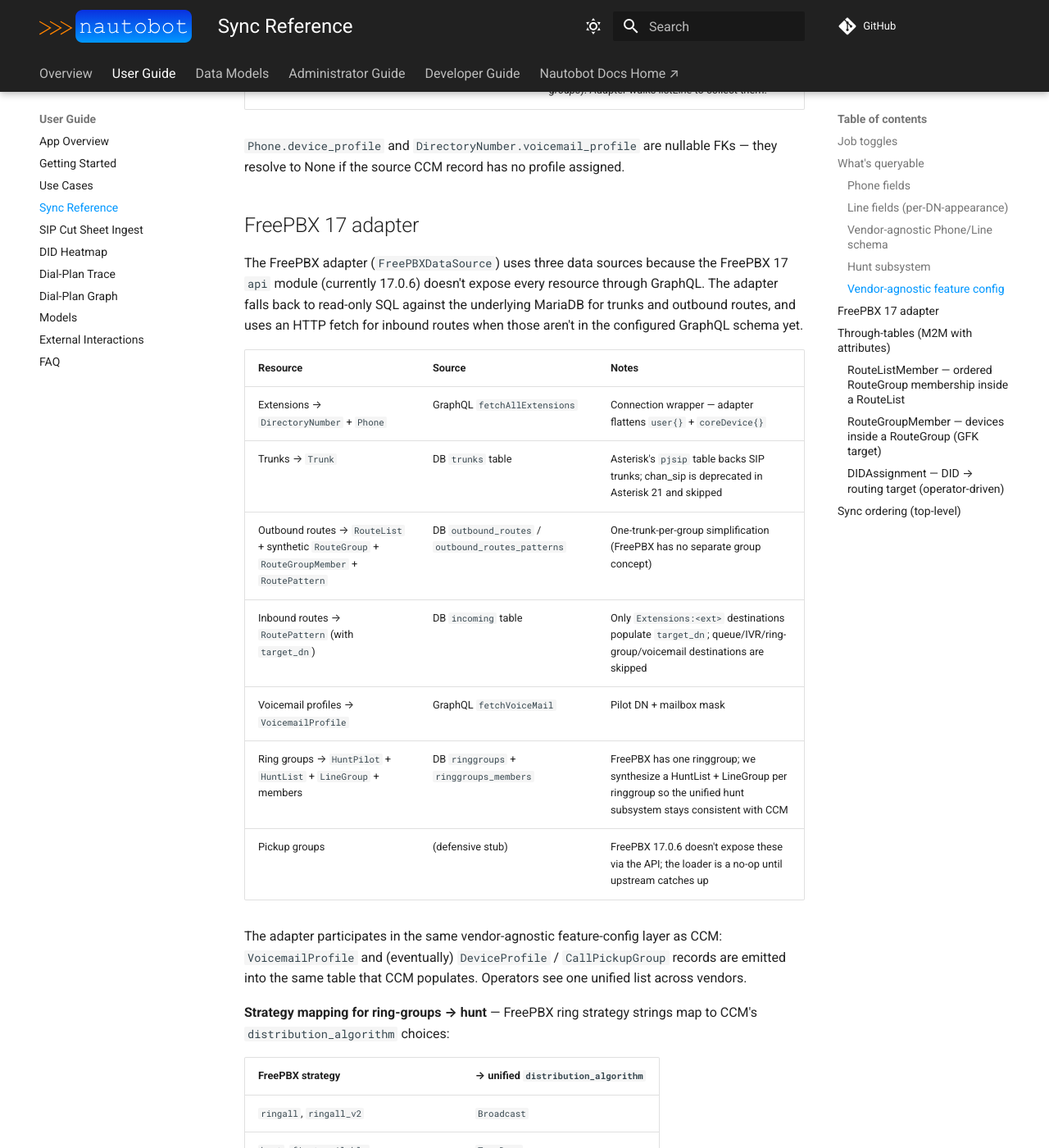
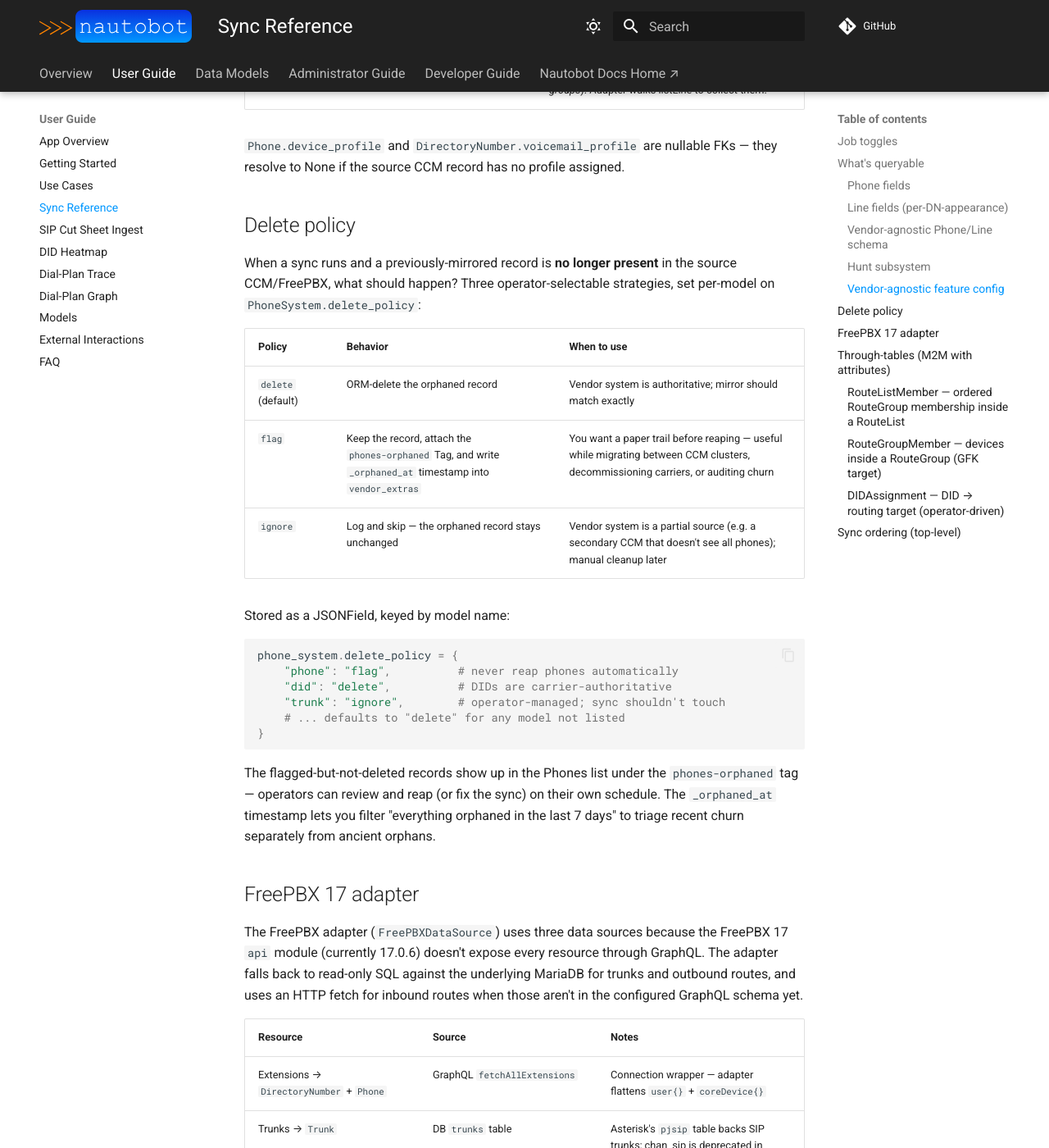
Before and after one commit to rsp2k/nautobot-app-phones, an MkDocs documentation site: the page built from docs/user/sync_reference.md, in a window 1280 px wide and 1400 px high, scrolled down 4502 px. Shown: the whole window at 82% size. Built offline with MkDocs 1.6.1 and Material for MkDocs 9.7.7, drawn with Linux system fonts in a browser that asks for light colours; comment, search, counter and statistics services are not loaded.

Commit message:
docs: document delete_policy in sync_reference
Stage 7r (Phase 6 — per-model delete_policy dispatch) had only a
one-line passing mention in the PhoneSystem model doc. Adds a proper
section to sync_reference.md covering all three strategies (delete /
flag / ignore), when to use each, the JSON keying by model name, and
how the flagged-but-not-deleted records surface for operator triage.

````diff
--- a/docs/user/sync_reference.md
+++ b/docs/user/sync_reference.md
@@ -123,6 +123,35 @@
 nullable FKs — they resolve to None if the source CCM record has no
 profile assigned.
 
+## Delete policy
+
+When a sync runs and a previously-mirrored record is **no longer
+present** in the source CCM/FreePBX, what should happen? Three
+operator-selectable strategies, set per-model on `PhoneSystem.delete_policy`:
+
+| Policy | Behavior | When to use |
+|--------|----------|-------------|
+| `delete` (default) | ORM-delete the orphaned record | Vendor system is authoritative; mirror should match exactly |
+| `flag` | Keep the record, attach the `phones-orphaned` Tag, and write `_orphaned_at` timestamp into `vendor_extras` | You want a paper trail before reaping — useful while migrating between CCM clusters, decommissioning carriers, or auditing churn |
+| `ignore` | Log and skip — the orphaned record stays unchanged | Vendor system is a partial source (e.g. a secondary CCM that doesn't see all phones); manual cleanup later |
+
+Stored as a JSONField, keyed by model name:
+
+```python
+phone_system.delete_policy = {
+    "phone": "flag",          # never reap phones automatically
+    "did": "delete",          # DIDs are carrier-authoritative
+    "trunk": "ignore",        # operator-managed; sync shouldn't touch
+    # ... defaults to "delete" for any model not listed
+}
+```
+
+The flagged-but-not-deleted records show up in the Phones list under
+the `phones-orphaned` tag — operators can review and reap (or fix the
+sync) on their own schedule. The `_orphaned_at` timestamp lets you
+filter "everything orphaned in the last 7 days" to triage recent churn
+separately from ancient orphans.
+
 ## FreePBX 17 adapter
 
 The FreePBX adapter (`FreePBXDataSource`) uses three data sources
````
